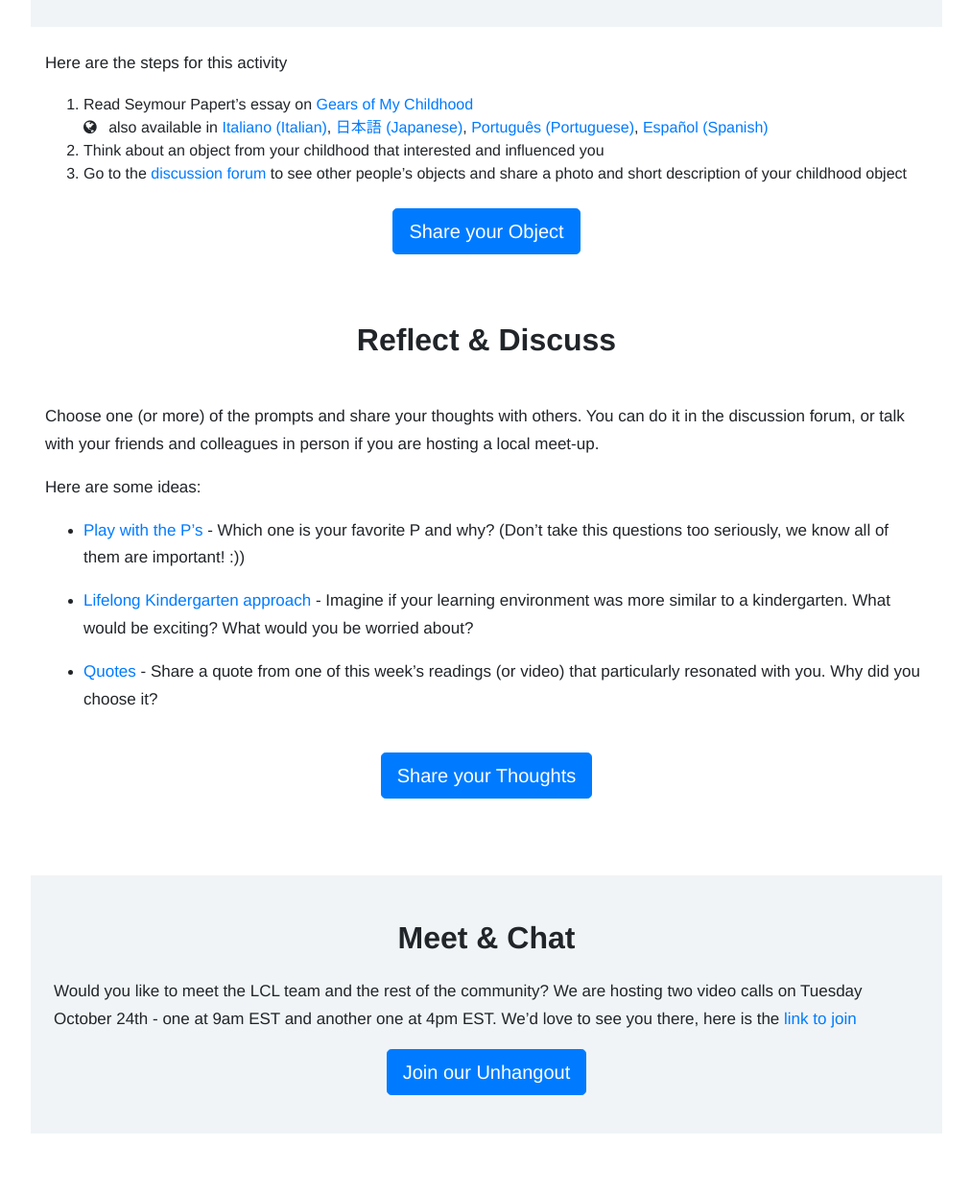
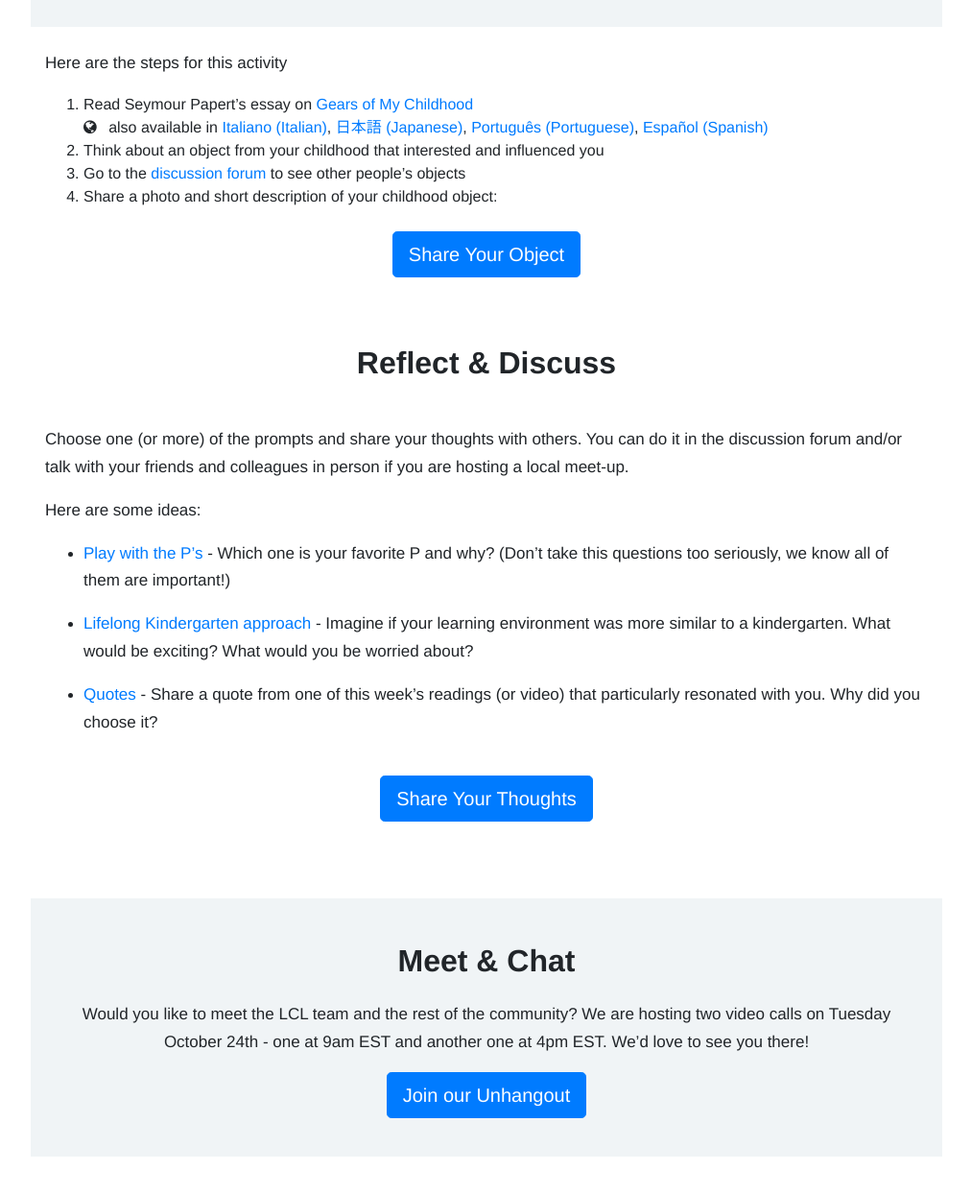
Before and after one commit to mitmedialab/lcl, a Jekyll site: the page built from _modules/week1.md, in a window 1280 px wide and 1400 px high, scrolled down 1578 px, cut to the strip 88-1332 px from the top of the window. Shown: the whole strip at 96% size, without its empty margins (133-1146 px from the left). Built offline with Jekyll 4.4.1, drawn with Linux system fonts in a browser that asks for light colours; nearby versions of some CDN libraries; some of the changed lines change nothing that is shown; some of the changed text lies outside the part shown.

Commit message:
Updating week 1 text

```diff
--- a/_includes/meet-and-chat.html
+++ b/_includes/meet-and-chat.html
@@ -1,4 +1,4 @@
-<div id="meet-container">
-	<p>{{me.prompt | markdownify}}
+<div id="meet-container" class="text-center">
+	<p>{{me.prompt | markdownify}}</p>
 	<p class="text-center mt-3"><a href="{{me.unhangout-link}}" class="forum-btn btn btn-primary btn-lg">Join our Unhangout</a></p>
 </div>
--- a/_modules/week1.md
+++ b/_modules/week1.md
@@ -1,17 +1,17 @@
 ---
 layout: module
 
-navbar-name: 1. Introduction
+navbar-name: Week 1 - Introduction
 
 title: Introduction to Creative Learning
-subtitle: This week includes an introduction to the course, discussion of the Kindergarten approach, and sharing a childhood object
+subtitle: This week includes an introduction to the course, a discussion of the Lifelong Kindergarten approach, and an opportunity to share a childhood object
 section-title: Watch & Read
 
 watch-read:
   videos:
       - link: https://www.youtube.com/embed/ftxQXXw82uI?rel=0&cc_load_policy=1
         title: Introduction to Creative Learning
-        desc: In this video, Mitch Resnick introduces some of the core ideas of creative learning, and how those ideas are inspired by the way children learn in kindergarten.
+        desc: In this video, Mitch Resnick introduces the core ideas of creative learning and how those ideas are inspired by the way children learn in kindergarten.
         download-link: ./videos/1-intro.mp4
         show-subtitle-hint: true
 
@@ -19,7 +19,7 @@ watch-read:
       - link: ./readings/llk-1.pdf
         name: Lifelong Kindergarten - Chapter 1 (excerpts)
         title: Readings
-        desc: Learn more about the big ideas of creative learning, such as the four P's and the creative learning spiral.
+        desc: Learn more about the big ideas of creative learning including the four P's and the creative learning spiral.
         lang_links:
           - language: Italiano (Italian)
             link: ./readings/llk-1.it.pdf
@@ -36,7 +36,7 @@ watch-read:
 
 make-share:
   forum-link: http://lcl-discuss.media.mit.edu
-  forum-button-text: Share your Object
+  forum-button-text: Share Your Object
 
   activity-title: Childhood Object
   activity-overview: |
@@ -48,13 +48,14 @@ make-share:
     1. Read Seymour Papert’s essay on [Gears of My Childhood](./activity/week1/gears.pdf)
     <br/><i class="fa fa-globe mr-2" aria-hidden="true"></i> also available in [Italiano (Italian)](./activity/week1/gears.it.pdf), [日本語 (Japanese)](./activity/week1/gears.ja.pdf), [Português (Portuguese)](./activity/week1/gears.pt.pdf), [Español (Spanish)](./activity/week1/gears.es.pdf)
     2. Think about an object from your childhood that interested and influenced you
-    3. Go to the [discussion forum](http://lcl-discuss.media.mit.edu) to see other people's objects and share a photo and short description of your childhood object
+    3. Go to the [discussion forum](http://lcl-discuss.media.mit.edu) to see other people's objects
+    4. Share a photo and short description of your childhood object:
 
 
   video:
     link: https://www.youtube.com/embed/AqZEKy8AiYY?rel=0&cc_load_policy=1
     download-link: ./videos/1-activity.mp4
-    title: Childhood Objects
+    title: Childhood Object
     desc: |
       This week we invite you to share a childhood object with the community.
       In this video, Lily and Shruti explain a little bit more.
@@ -62,16 +63,16 @@ make-share:
 
 reflect:
     forum-link: http://lcl-discuss.media.mit.edu
-    forum-button-text: Share your Thoughts
+    forum-button-text: Share Your Thoughts
     title:
     discussion-prompt: |
 
       Choose one (or more) of the prompts and share your thoughts with others.
-      You can do it in the discussion forum, or talk with your friends and colleagues in person if you are hosting a local meet-up.
+      You can do it in the discussion forum and/or talk with your friends and colleagues in person if you are hosting a local meet-up.
 
       Here are some ideas:
 
-      * [Play with the P's](http://lcl-discuss.media.mit.edu) - Which one is your favorite P and why? (Don't take this questions too seriously, we know all of them are important! :))
+      * [Play with the P's](http://lcl-discuss.media.mit.edu) - Which one is your favorite P and why? (Don't take this questions too seriously, we know all of them are important!)
 
       * [Lifelong Kindergarten approach](http://lcl-discuss.media.mit.edu) - Imagine if your learning environment was more similar to a kindergarten. What would be exciting? What would you be worried about?
 
@@ -83,5 +84,5 @@ meet:
     prompt: |
       Would you like to meet the LCL team and the rest of the community?
       We are hosting two video calls on Tuesday October 24th - one at 9am EST and another one at 4pm EST.
-      We'd love to see you there, here is the [link to join](https://unhangout.media.mit.edu/event/lcl-week1/)
+      We'd love to see you there!
 ---
```
Also changed, not shown: 2 other files.
